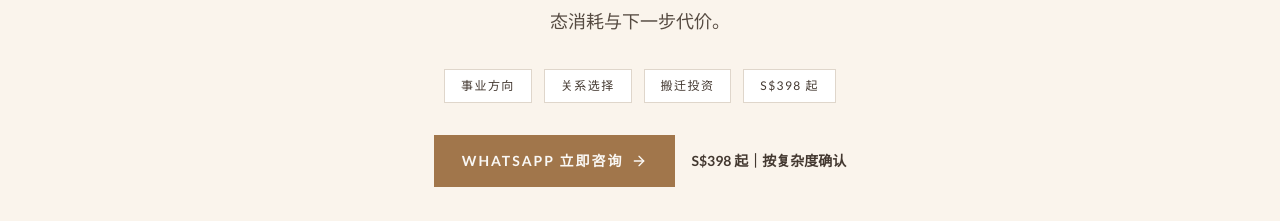
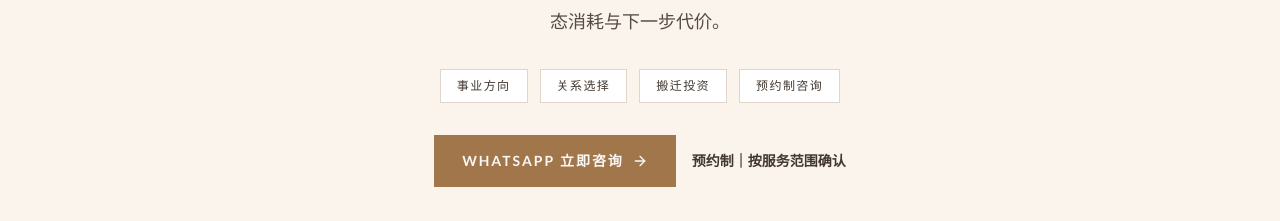
Before and after one commit to BODHIWONG/qmfeng-website, a Next.js app: page /personal-life-state-diagnostic in a window 1280 px wide. Shown: the part 425-646 px from the top of the page. Built offline with nearby package versions, Linux system fonts and the light colour scheme.

Commit message:
Remove public prices from personal major decision advisory page

```diff
--- a/app/personal-life-state-diagnostic/page.tsx
+++ b/app/personal-life-state-diagnostic/page.tsx
@@ -41,10 +41,10 @@ const content: ServicePageContent = {
     "启明遁甲个人重大决策咨询，适合正在面对事业方向、关系进退、搬迁、投资、家庭选择或人生阶段转折的人。通过奇门遁甲与现实处境分析，帮助你在行动前看清时机、方向、人事关系、状态消耗与下一步代价。",
   heroSubtitleEn:
     "Qimen Strategy Personal Major Decision Advisory is designed for clients facing career direction, relationship choices, relocation, investment, family decisions or major life transitions. It reviews timing, direction, people dynamics, state and practical cost before action.",
-  trustPointsZh: ["事业方向", "关系选择", "搬迁投资", "S$398 起"],
-  trustPointsEn: ["Career Direction", "Relationship Choice", "Move & Investment", "From S$398"],
-  priceZh: "S$398 起｜按复杂度确认",
-  priceEn: "From S$398 · Scope-Based Pricing",
+  trustPointsZh: ["事业方向", "关系选择", "搬迁投资", "预约制咨询"],
+  trustPointsEn: ["Career Direction", "Relationship Choice", "Move & Investment", "By Appointment"],
+  priceZh: "预约制｜按服务范围确认",
+  priceEn: "By Appointment · Scope-Based Pricing",
   symptomsTitleZh: "适合哪些情况？",
   symptomsTitleEn: "Which situations is this for?",
   symptomsZh: [
@@ -98,8 +98,8 @@ const content: ServicePageContent = {
     {
       qZh: "费用如何确认？",
       qEn: "How is the fee confirmed?",
-      aZh: "个人重大决策咨询 S$398 起。若涉及复杂情感关系、婚姻、多方关系、投资判断、搬迁风水或后续顾问支持，将根据范围确认费用。",
-      aEn: "Personal Major Decision Advisory starts from S$398. Complex relationship, marriage, multi-party, investment, relocation Feng Shui or follow-up advisory cases are scoped separately.",
+      aZh: "个人重大决策咨询的费用会根据问题复杂度、影响范围、所需分析深度及后续支持需求确认。",
+      aEn: "Fees for Personal Major Decision Advisory are confirmed based on complexity, impact, depth of analysis and any follow-up support required.",
     },
     {
       qZh: "需要准备什么？",
@@ -110,8 +110,8 @@ const content: ServicePageContent = {
   ],
   ctaTitleZh: "先看清局势，再决定下一步",
   ctaTitleEn: "Clarify the situation before deciding your next step",
-  ctaBodyZh: "个人重大决策咨询适合正在面对事业、关系、搬迁、投资、家庭或人生方向卡点的人。基础咨询 S$398 起。",
-  ctaBodyEn: "Personal Major Decision Advisory is suitable for clients facing career, relationship, relocation, investment, family or life-direction decisions. Entry consultation starts from S$398.",
+  ctaBodyZh: "个人重大决策咨询适合正在面对事业、关系、搬迁、投资、家庭或人生方向卡点的人。具体服务范围与费用将在初步沟通后确认。",
+  ctaBodyEn: "Personal Major Decision Advisory is suitable for clients facing career, relationship, relocation, investment, family or life-direction decisions. Scope and fees are confirmed after an initial enquiry.",
   waTextZh: "你好，启明遁甲 Qimen Strategy，我想预约个人重大决策咨询。",
   waTextEn: "Hello Qimen Strategy, I would like to book a Personal Major Decision Advisory session."
 };
```
